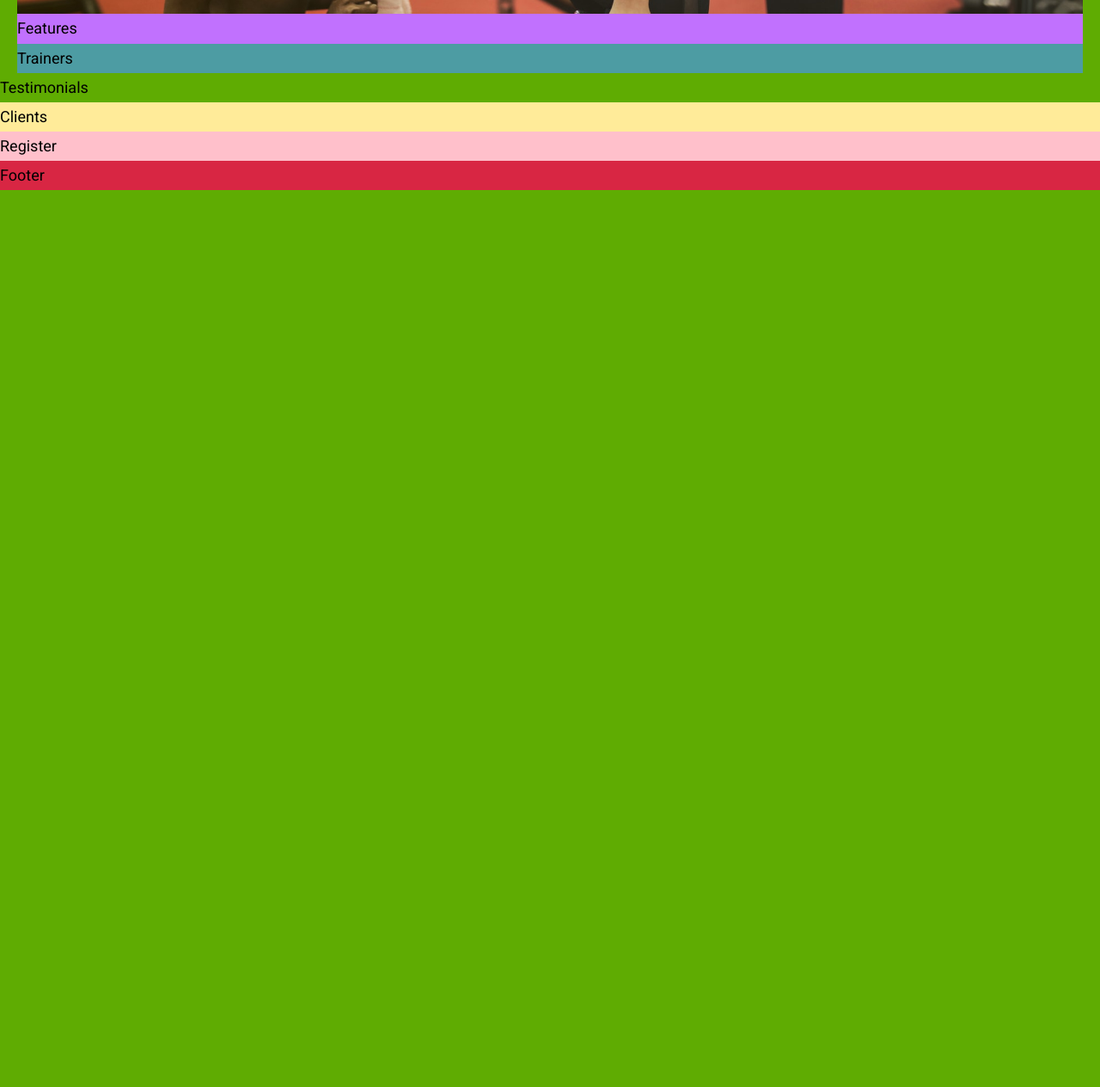
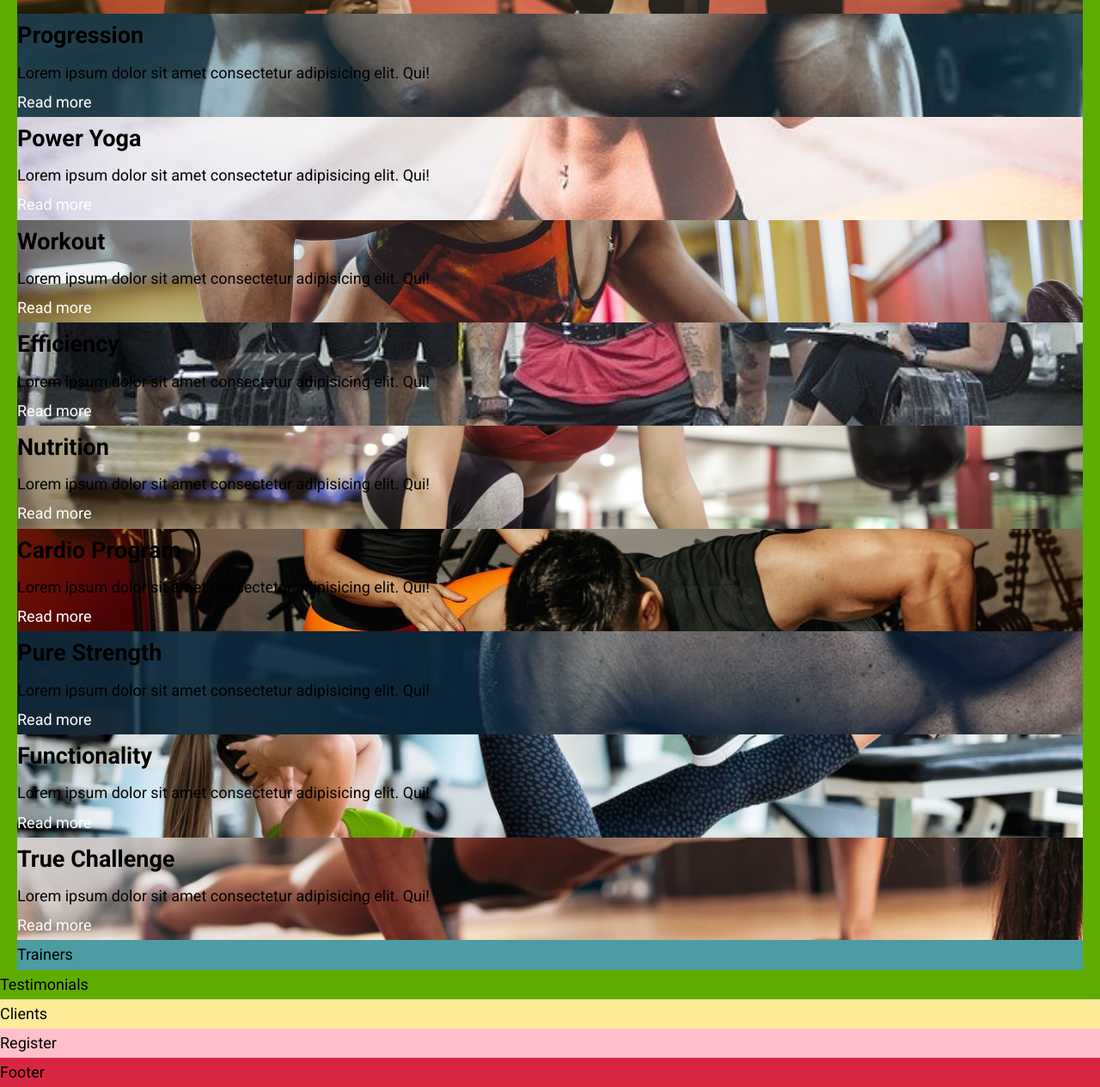
Before and after one commit to Widoguaiquirian/fluidGymnasticweb, a website: page index.html in a window 1280 px wide. Shown: the part 1286-2550 px from the top of the page at 86% size. Before the commit the page ends 1507 px from the top, so only its background shows below. Drawn offline with Linux system fonts and the light colour scheme.

Commit message:
features section

```diff
--- a/index.html
+++ b/index.html
@@ -175,7 +175,70 @@
          </section>
 
          <!-- Features Section -->
-         <section class="features"> Features </section>
+         <section class="features">
+            <!-- Card 1 -->
+            <div class="features__content">
+               <h2 class="features__content--title">Progression</h2>
+               <p class="features__content--para">Lorem ipsum dolor sit amet consectetur adipisicing elit. Qui!</p>
+               <a href="#" class="features__content--link">Read more</a>
+            </div>
+
+            <!-- Card 2 -->
+            <div class="features__content">
+               <h2 class="features__content--title">Power Yoga</h2>
+               <p class="features__content--para">Lorem ipsum dolor sit amet consectetur adipisicing elit. Qui!</p>
+               <a href="#" class="features__content--link">Read more</a>
+            </div>
+
+            <!-- Card 3 -->
+            <div class="features__content">
+               <h2 class="features__content--title">Workout</h2>
+               <p class="features__content--para">Lorem ipsum dolor sit amet consectetur adipisicing elit. Qui!</p>
+               <a href="#" class="features__content--link">Read more</a>
+            </div>
+
+            <!-- Card 4 -->
+            <div class="features__content">
+               <h2 class="features__content--title">Efficiency</h2>
+               <p class="features__content--para">Lorem ipsum dolor sit amet consectetur adipisicing elit. Qui!</p>
+               <a href="#" class="features__content--link">Read more</a>
+            </div>
+
+            <!-- Card 5 -->
+            <div class="features__content">
+               <h2 class="features__content--title">Nutrition</h2>
+               <p class="features__content--para">Lorem ipsum dolor sit amet consectetur adipisicing elit. Qui!</p>
+               <a href="#" class="features__content--link">Read more</a>
+            </div>
+
+            <!-- Card 6 -->
+            <div class="features__content">
+               <h2 class="features__content--title">Cardio Program</h2>
+               <p class="features__content--para">Lorem ipsum dolor sit amet consectetur adipisicing elit. Qui!</p>
+               <a href="#" class="features__content--link">Read more</a>
+            </div>
+
+            <!-- Card 7 -->
+            <div class="features__content">
+               <h2 class="features__content--title">Pure Strength</h2>
+               <p class="features__content--para">Lorem ipsum dolor sit amet consectetur adipisicing elit. Qui!</p>
+               <a href="#" class="features__content--link">Read more</a>
+            </div>
+
+            <!-- Card 8 -->
+            <div class="features__content">
+               <h2 class="features__content--title">Functionality</h2>
+               <p class="features__content--para">Lorem ipsum dolor sit amet consectetur adipisicing elit. Qui!</p>
+               <a href="#" class="features__content--link">Read more</a>
+            </div>
+
+            <!-- Card 8 -->
+            <div class="features__content">
+               <h2 class="features__content--title">True Challenge</h2>
+               <p class="features__content--para">Lorem ipsum dolor sit amet consectetur adipisicing elit. Qui!</p>
+               <a href="#" class="features__content--link">Read more</a>
+            </div>
+         </section>
 
          <!-- trainers Section -->
          <section class="trainers"> Trainers</section>
--- a/sass/components/_features.scss
+++ b/sass/components/_features.scss
@@ -1,4 +1,49 @@
 .features {
    grid-column: 2/10;
    background-color: var(--color-secondary);
+
+   &__content:first-child {
+      background-image: url(/images/features/features-1.jpg);
+      @include bgImages;
+   }
+
+   &__content:nth-child(2) {
+      background-image: url(/images/features/features-2.jpg);
+      @include bgImages;
+   }
+
+   &__content:nth-child(3) {
+      background-image: url(/images/features/features-3.jpg);
+      @include bgImages;
+   }
+
+   &__content:nth-child(4) {
+      background-image: url(/images/features/features-4.jpg);
+      @include bgImages;
+   }
+
+   &__content:nth-child(5) {
+      background-image: url(/images/features/features-5.jpg);
+      @include bgImages;
+   }
+
+   &__content:nth-child(6) {
+      background-image: url(/images/features/features-6.jpg);
+      @include bgImages;
+   }
+
+   &__content:nth-child(7) {
+      background-image: url(/images/features/features-7.jpg);
+      @include bgImages;
+   }
+
+   &__content:nth-child(8) {
+      background-image: url(/images/features/features-8.jpg);
+      @include bgImages;
+   }
+
+   &__content:nth-child(9) {
+      background-image: url(/images/features/features-9.jpg);
+      @include bgImages;
+   }
 }
```
Also changed, not shown: css/main.css.
